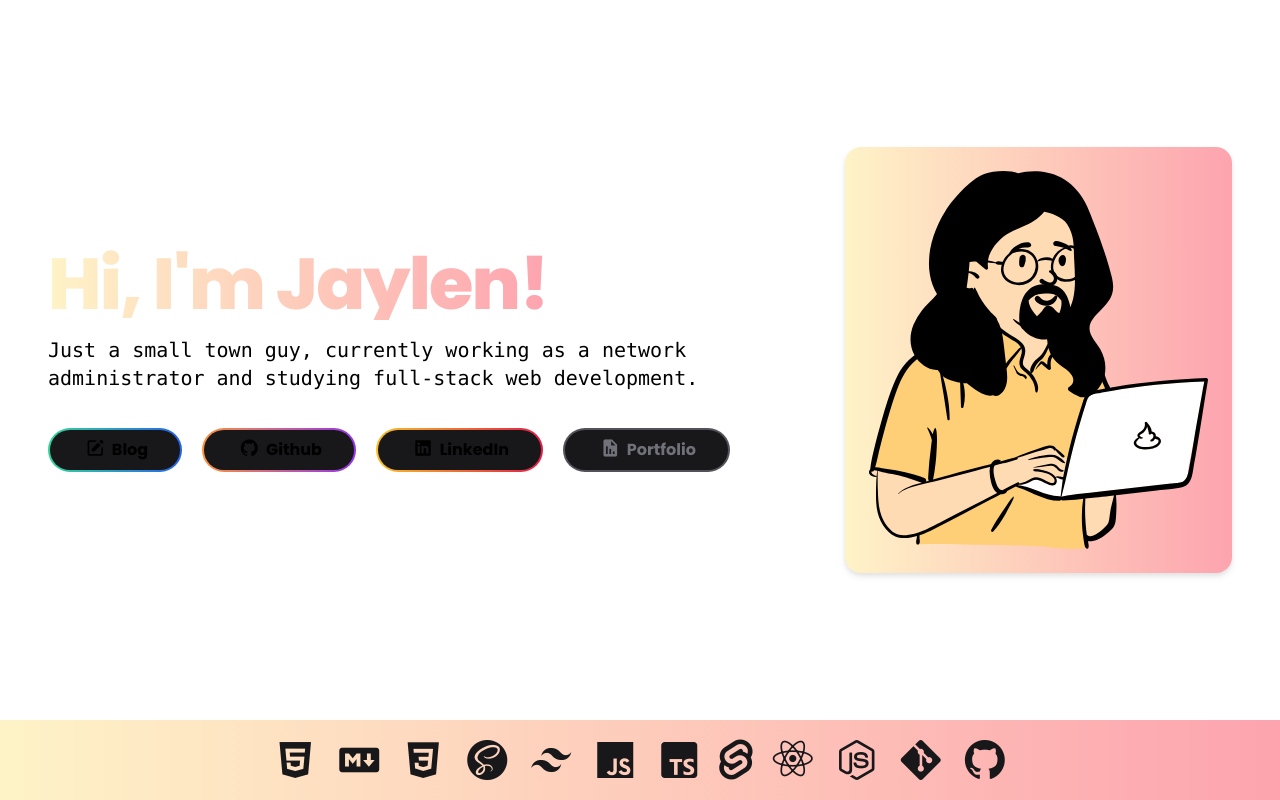
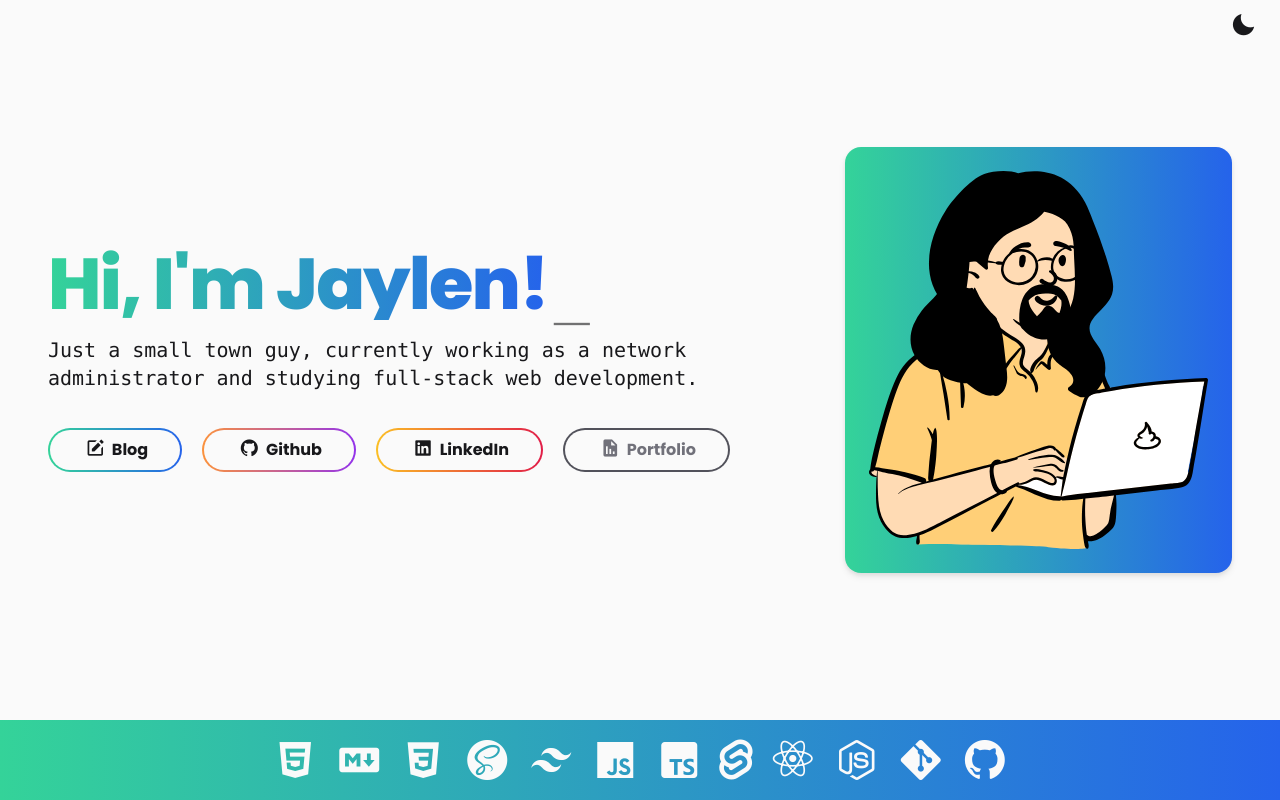
Before and after one commit to JYLN/jyln-personal-site, a SvelteKit app: page / in a window 1280 px wide. Built offline with nearby package versions, Linux system fonts and the light colour scheme.

Commit message:
Refactor pages and components with light and dark theme styles, build theme switching button, build logic to switch themes on button press

```diff
--- a/src/app.postcss
+++ b/src/app.postcss
@@ -7,15 +7,19 @@
 
 @layer base {
 	body {
-		@apply font-jetmono dark:bg-zinc-900 dark:text-white;
+		@apply bg-zinc-50 font-jetmono text-zinc-900 dark:bg-zinc-900 dark:text-white;
 	}
 }
 
 @tailwind components;
 
 @layer components {
+	.top-buttons {
+		@apply absolute right-0 pr-5 pt-3 text-xl;
+	}
+
 	.hero-text-header {
-		@apply max-w-fit bg-gradient-to-r from-amber-100 to-rose-300 bg-clip-text font-poppins text-4xl font-extrabold tracking-tight text-transparent md:text-5xl lg:text-7xl;
+		@apply max-w-fit bg-gradient-to-r from-emerald-400 to-blue-600 bg-clip-text font-poppins text-4xl font-extrabold tracking-tight text-transparent dark:from-amber-100 dark:to-rose-300 md:text-5xl lg:text-7xl;
 	}
 
 	.prose {
@@ -35,7 +39,7 @@
 	}
 
 	.prose :is(figcaption) {
-		@apply mt-3 text-center text-sm text-zinc-400;
+		@apply mt-3 text-center text-sm text-zinc-700 dark:text-zinc-400;
 	}
 
 	.prose :is(blockquote) {
@@ -47,7 +51,7 @@
 	}
 
 	.prose :is(blockquote footer) {
-		@apply mt-5 text-lg italic text-zinc-400;
+		@apply mt-5 text-lg italic text-zinc-700 dark:text-zinc-400;
 	}
 
 	.prose :is(ul, ol) {
--- a/src/lib/components/BigButton.svelte
+++ b/src/lib/components/BigButton.svelte
@@ -11,7 +11,9 @@
 	{href}
 	target={href.includes('https://') ? '_blank' : undefined}
 >
-	<span class="w-full rounded-full bg-zinc-900 px-8 py-2 transition group-hover:bg-opacity-0">
+	<span
+		class="w-full rounded-full bg-zinc-50 px-8 py-2 transition group-hover:bg-opacity-0 group-hover:text-zinc-50 dark:bg-zinc-900"
+	>
 		<slot />
 	</span>
 </a>
--- a/src/lib/components/BlogCard.svelte
+++ b/src/lib/components/BlogCard.svelte
@@ -45,7 +45,7 @@
 
 <style lang="postcss">
 	.card-container {
-		@apply flex flex-col rounded-xl border border-zinc-700 bg-zinc-800 shadow-sm shadow-zinc-800/[.7];
+		@apply flex flex-col rounded-xl border border-zinc-200 shadow-sm shadow-zinc-200 dark:border-zinc-700 dark:bg-zinc-800 dark:shadow-zinc-800/[.7];
 	}
 
 	.card-body {
@@ -65,7 +65,7 @@
 	}
 
 	.card-footer {
-		@apply rounded-b-xl border-t border-zinc-700 bg-zinc-800 px-4 py-3 md:px-5 md:py-4;
+		@apply rounded-b-xl border-t bg-zinc-200 px-4 py-3 dark:border-zinc-700 dark:bg-zinc-800 md:px-5 md:py-4;
 	}
 
 	.card-footer p {
--- /dev/null
+++ b/src/lib/components/ThemeButton.svelte
@@ -0,0 +1,62 @@
+<script lang="ts">
+	import { onMount } from 'svelte';
+
+	let dark: boolean;
+	let hidden = true;
+
+	function toggleDark() {
+		setMode(!dark);
+	}
+
+	function setMode(val: boolean) {
+		dark = val;
+
+		if (dark) {
+			document.documentElement.classList.add('dark');
+		} else {
+			document.documentElement.classList.remove('dark');
+		}
+
+		localStorage.theme = dark ? 'dark' : 'light';
+
+		if (window.matchMedia(`(prefers-color-scheme: ${localStorage.theme})`).matches) {
+			localStorage.removeItem('theme');
+		}
+	}
+
+	function handleMediaChange({ matches: dark }: MediaQueryListEvent) {
+		if (!localStorage.theme) {
+			setMode(dark);
+		}
+	}
+
+	onMount(() => {
+		dark = document.documentElement.classList.contains('dark');
+		hidden = false;
+
+		const mediaMatch = window.matchMedia('(prefers-color-scheme: dark)');
+		mediaMatch.addEventListener('change', handleMediaChange);
+
+		return () => {
+			mediaMatch.removeEventListener('change', handleMediaChange);
+		};
+	});
+</script>
+
+<svelte:head>
+	<script>
+		if (
+			localStorage.theme === 'dark' ||
+			(!localStorage.theme && window.matchMedia('(prefers-color-scheme: dark)').matches)
+		) {
+			document.documentElement.classList.add('dark');
+		} else {
+			document.documentElement.classList.remove('dark');
+		}
+	</script>
+</svelte:head>
+
+<button on:click={toggleDark} class:hidden type="button">
+	<i class="bx bxs-sun bx-fw" class:hidden={!dark} />
+	<i class="bx bxs-moon bx-fw" class:hidden={dark} />
+</button>
--- a/src/lib/components/Typer.svelte
+++ b/src/lib/components/Typer.svelte
@@ -37,7 +37,7 @@
 </script>
 
 <div
-	class="inline-flex items-end justify-end gap-1.5 text-3xl after:text-white after:md:text-6xl"
+	class="inline-flex items-end justify-end gap-1.5 text-3xl after:text-zinc-900 dark:after:text-zinc-50 after:md:text-6xl"
 	class:after-pipe={showCursor && typing === true}
 	class:after-under={typing === false}
 >
--- a/src/routes/+page.svelte
+++ b/src/routes/+page.svelte
@@ -1,5 +1,6 @@
 <script lang="ts">
 	import BigButton from '$lib/components/BigButton.svelte';
+	import ThemeButton from '$lib/components/ThemeButton.svelte';
 	import Typer from '$lib/components/Typer.svelte';
 	import skills from '$lib/data/skills.json';
 	import { tooltip } from '$lib/utils/tooltip';
@@ -10,6 +11,10 @@
 <svelte:head>
 	<title>Jaylen Baxter</title>
 </svelte:head>
+
+<nav class="top-buttons">
+	<ThemeButton />
+</nav>
 
 <section class="hero" in:fly={{ delay: 100, duration: 300, y: 250, easing: quartIn }}>
 	<div class="max-w-full md:w-2/3">
@@ -65,7 +70,7 @@
 	}
 
 	.hero-img {
-		@apply w-1/2 rounded-2xl bg-gradient-to-r from-amber-100 to-rose-300 p-6 drop-shadow-md md:w-1/3;
+		@apply w-1/2 rounded-2xl bg-gradient-to-r from-emerald-400 to-blue-600 p-6 drop-shadow-md dark:from-amber-100 dark:to-rose-300 md:w-1/3;
 	}
 
 	.social-buttons {
@@ -73,6 +78,6 @@
 	}
 
 	.skill-footer {
-		@apply fixed bottom-0 flex h-[10%] w-full flex-wrap items-center justify-center gap-1 bg-gradient-to-r from-amber-100 to-rose-300 text-3xl text-zinc-900 sm:gap-2 md:gap-4 md:text-5xl;
+		@apply fixed bottom-0 flex h-[10%] w-full flex-wrap items-center justify-center gap-1 bg-gradient-to-r from-emerald-400 to-blue-600 text-3xl text-zinc-50 dark:from-amber-100 dark:to-rose-300 dark:text-zinc-900 sm:gap-2 md:gap-4 md:text-5xl;
 	}
 </style>
--- /dev/null
+++ b/src/routes/blog/+layout.svelte
@@ -0,0 +1,9 @@
+<script lang="ts">
+	import ThemeButton from '$lib/components/ThemeButton.svelte';
+</script>
+
+<nav class="top-buttons">
+	<ThemeButton />
+</nav>
+
+<slot />
--- a/src/routes/blog/+page.svelte
+++ b/src/routes/blog/+page.svelte
@@ -45,7 +45,7 @@
 	}
 
 	header p {
-		@apply my-4 text-zinc-300;
+		@apply my-4 text-zinc-900 dark:text-zinc-300;
 	}
 
 	aside {
--- a/src/routes/blog/[slug]/+page.svelte
+++ b/src/routes/blog/[slug]/+page.svelte
@@ -42,7 +42,7 @@
 	}
 
 	nav ul {
-		@apply mt-2 flex text-sm text-zinc-400 sm:mt-0;
+		@apply mt-2 flex text-sm text-zinc-700 dark:text-zinc-400 sm:mt-0;
 	}
 
 	nav ul li {
--- a/tailwind.config.cjs
+++ b/tailwind.config.cjs
@@ -26,7 +26,7 @@ const config = {
 			}
 		}
 	},
-
+	darkMode: 'class',
 	plugins: []
 };
 
```
Also changed, not shown: 1 other file (tests, documents, lock files or other folders).
